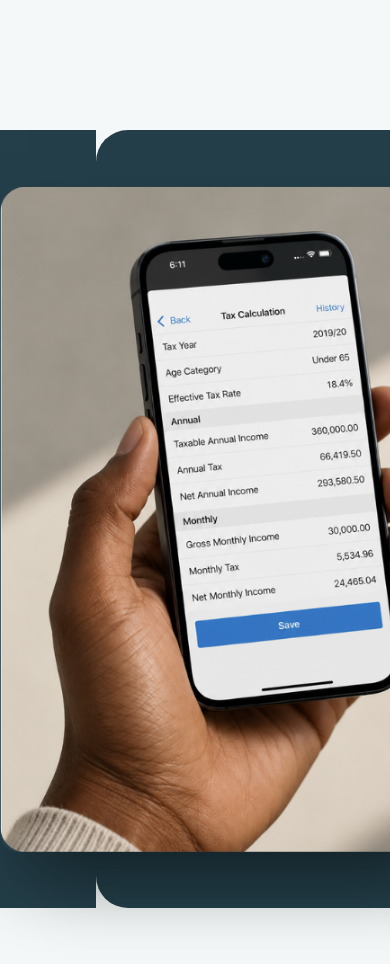
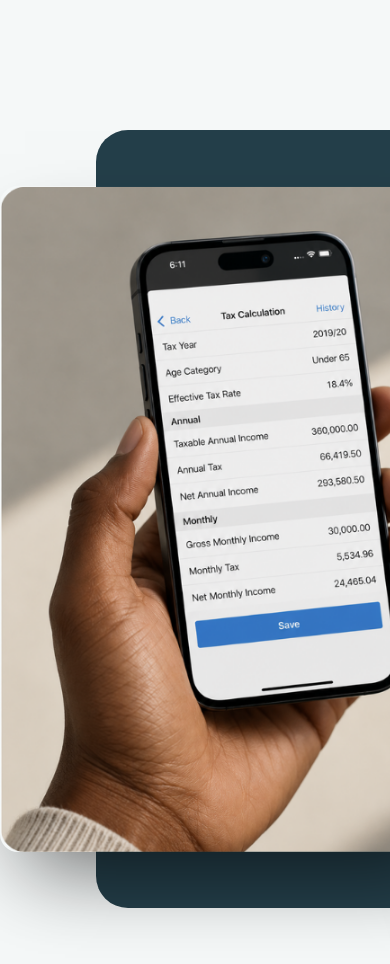
Before and after one commit to melissamalan92-ship-it/ema, a Next.js app: page / in a window 390 px wide. Shown: the part 2420-3384 px from the top of the page. Built offline with nearby package versions, Linux system fonts and the light colour scheme; a web font is replaced by a local one.

Commit message:
Remove navy filler strip from app preview image
The flat-cornered filler rectangle overshot the card's own rounded
corners, showing up as a stray square patch above/below the phone
image instead of blending in. Reverting to the plain bleed.

```diff
--- a/src/components/home/app-preview.tsx
+++ b/src/components/home/app-preview.tsx
@@ -34,11 +34,7 @@ export function AppPreview() {
         />
         <div className="relative grid grid-cols-[0.8fr_1.2fr] items-center gap-16">
           <Reveal className="relative -ml-[152px] w-[calc(100%+152px)]">
-            <div
-              className="absolute inset-y-[-56px] left-0 w-24 bg-navy-primary"
-              aria-hidden
-            />
-            <div className="group relative transition-transform duration-500 ease-out hover:-translate-y-2">
+            <div className="group transition-transform duration-500 ease-out hover:-translate-y-2">
               <Image
                 src="/images/phone%20colour.png"
                 alt="Hand holding a phone with the EMA app"
```
